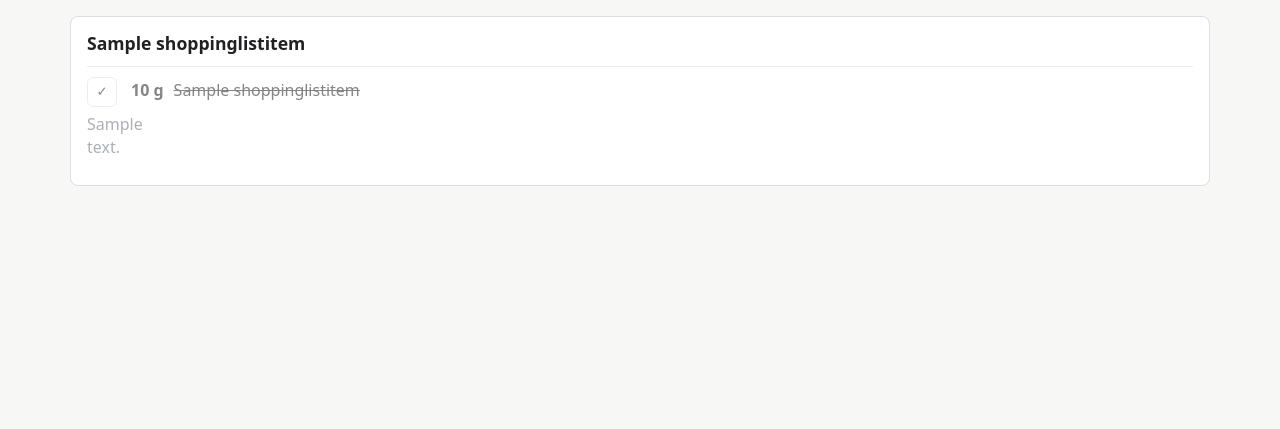
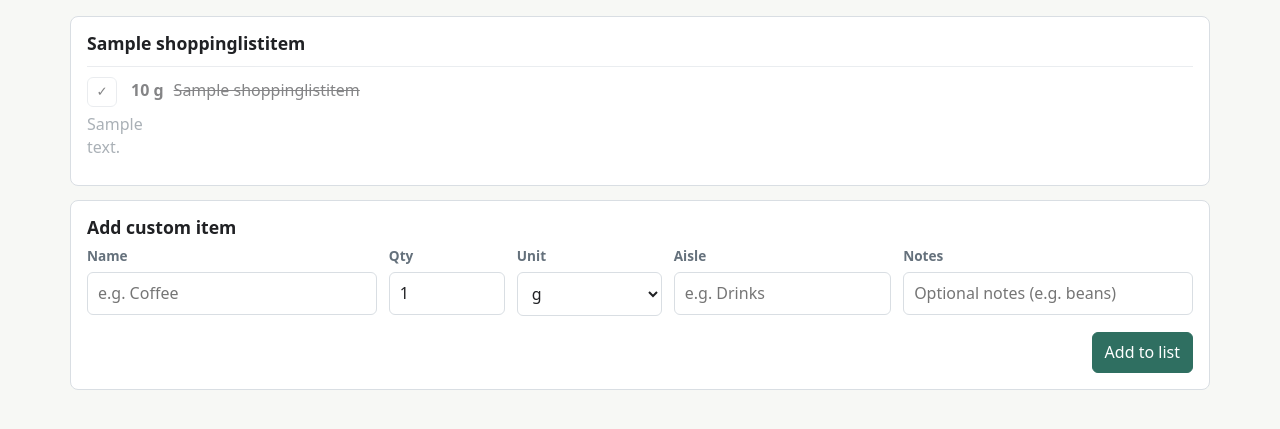
Before and after one commit to bslater509/shelfserve, a Django app: page /shopping/1/ in a window 1280 px wide. Shown: the part 178-607 px from the top of the page. Run offline with Django 4.2, Linux system fonts and the light colour scheme; tables that the repository leaves empty hold one stand-in row (values such as "Sample post").

Commit message:
Implement dynamic autocomplete, AJAX shopping list toggles, and custom shopping items

```diff
--- a/recipe_planner/app/recipes/static/recipes/app.css
+++ b/recipe_planner/app/recipes/static/recipes/app.css
@@ -423,3 +423,56 @@ textarea {
   color: var(--accent);
   border-color: var(--accent);
 }
+
+/* Custom Item Form */
+.custom-item-form {
+  display: flex;
+  flex-direction: column;
+  gap: 16px;
+  margin-top: 8px;
+}
+
+.custom-item-inputs {
+  display: grid;
+  grid-template-columns: 2fr 0.8fr 1fr 1.5fr 2fr;
+  gap: 12px;
+}
+
+.form-group {
+  display: flex;
+  flex-direction: column;
+  gap: 6px;
+}
+
+.form-group label {
+  font-size: 0.85rem;
+  font-weight: 650;
+  color: var(--muted);
+}
+
+.custom-item-actions {
+  display: flex;
+  justify-content: flex-end;
+}
+
+/* Toast error notification */
+.toast-error {
+  animation: fadeInDown 0.3s ease-out;
+}
+
+@keyframes fadeInDown {
+  from {
+    opacity: 0;
+    transform: translate(-50%, -20px);
+  }
+  to {
+    opacity: 1;
+    transform: translate(-50%, 0);
+  }
+}
+
+@media (max-width: 760px) {
+  .custom-item-inputs {
+    grid-template-columns: 1fr;
+  }
+}
--- a/recipe_planner/app/recipes/templates/recipes/shopping_list_detail.html
+++ b/recipe_planner/app/recipes/templates/recipes/shopping_list_detail.html
@@ -9,6 +9,8 @@
   </div>
   <a class="button" href="{% url 'planner' %}?week={{ shopping_list.week_start|date:'Y-m-d' }}">Planner</a>
 </section>
+
+<div id="ajax-toast" class="message error toast-error" style="display: none; position: fixed; top: 20px; left: 50%; transform: translateX(-50%); z-index: 1000; box-shadow: 0 4px 12px rgba(0,0,0,0.15);"></div>
 
 {% for section, items in grouped_items %}
   <section class="panel shopping-section">
@@ -30,4 +32,122 @@
 {% empty %}
   <p class="empty">No items on this list.</p>
 {% endfor %}
+
+<section class="panel shopping-section">
+  <h2>Add custom item</h2>
+  <form method="post" action="{% url 'add_shopping_item' shopping_list.pk %}" class="custom-item-form">
+    {% csrf_token %}
+    <div class="custom-item-inputs">
+      <div class="form-group">
+        <label for="custom_name">Name</label>
+        <input id="custom_name" name="ingredient_name" required placeholder="e.g. Coffee" list="ingredient-names-datalist">
+      </div>
+      <div class="form-group small">
+        <label for="custom_qty">Qty</label>
+        <input id="custom_qty" name="quantity" type="number" min="0.01" step="0.01" value="1" required>
+      </div>
+      <div class="form-group medium">
+        <label for="custom_unit">Unit</label>
+        <select id="custom_unit" name="unit">
+          {% for value,label in units %}
+            <option value="{{ value }}">{{ label }}</option>
+          {% endfor %}
+        </select>
+      </div>
+      <div class="form-group">
+        <label for="custom_category">Aisle</label>
+        <input id="custom_category" name="section_name" placeholder="e.g. Drinks" list="ingredient-categories-datalist">
+      </div>
+      <div class="form-group notes">
+        <label for="custom_notes">Notes</label>
+        <input id="custom_notes" name="notes" placeholder="Optional notes (e.g. beans)">
+      </div>
+    </div>
+    <div class="custom-item-actions">
+      <button class="button primary" type="submit">Add to list</button>
+    </div>
+  </form>
+</section>
+
+<datalist id="ingredient-names-datalist">
+  {% for suggested_ingredient in suggested_ingredients %}
+    <option value="{{ suggested_ingredient }}">
+  {% endfor %}
+</datalist>
+
+<datalist id="ingredient-categories-datalist">
+  {% for suggested_category in suggested_categories %}
+    <option value="{{ suggested_category }}">
+  {% endfor %}
+</datalist>
+
+<script>
+  document.addEventListener("DOMContentLoaded", () => {
+    const listContainer = document.body;
+    const toast = document.getElementById("ajax-toast");
+    let toastTimeout;
+
+    function showToast(message) {
+      toast.textContent = message || "Failed to update item status. Please try again.";
+      toast.style.display = "block";
+      clearTimeout(toastTimeout);
+      toastTimeout = setTimeout(() => {
+        toast.style.display = "none";
+      }, 4500);
+    }
+
+    listContainer.addEventListener("submit", (event) => {
+      const form = event.target;
+      if (!form.action || !form.action.includes("/toggle/")) {
+        return;
+      }
+
+      event.preventDefault();
+
+      const button = form.querySelector(".check-button");
+      const li = form.closest("li");
+      const isChecked = li.classList.contains("checked");
+
+      // Optimistic UI update
+      li.classList.toggle("checked");
+      button.innerHTML = isChecked ? "" : "&#10003;";
+
+      const csrfToken = form.querySelector("[name=csrfmiddlewaretoken]").value;
+      fetch(form.action, {
+        method: "POST",
+        headers: {
+          "X-CSRFToken": csrfToken,
+          "X-Requested-With": "XMLHttpRequest",
+          "Accept": "application/json"
+        }
+      })
+      .then(response => {
+        if (!response.ok) {
+          throw new Error("HTTP error " + response.status);
+        }
+        return response.json();
+      })
+      .then(data => {
+        if (data.checked) {
+          li.classList.add("checked");
+          button.innerHTML = "&#10003;";
+        } else {
+          li.classList.remove("checked");
+          button.innerHTML = "";
+        }
+      })
+      .catch(error => {
+        console.error("AJAX toggle failed:", error);
+        showToast("Network error: failed to update item status.");
+        if (isChecked) {
+          li.classList.add("checked");
+          button.innerHTML = "&#10003;";
+        } else {
+          li.classList.remove("checked");
+          button.innerHTML = "";
+        }
+      });
+    });
+  });
+</script>
 {% endblock %}
--- a/recipe_planner/app/recipes/urls.py
+++ b/recipe_planner/app/recipes/urls.py
@@ -12,6 +12,7 @@ urlpatterns = [
     path("planner/", views.planner, name="planner"),
     path("shopping/generate/", views.generate_shopping_list, name="generate_shopping_list"),
     path("shopping/<int:pk>/", views.shopping_list_detail, name="shopping_list_detail"),
+    path("shopping/<int:pk>/add-item/", views.add_shopping_item, name="add_shopping_item"),
     path("shopping/items/<int:pk>/toggle/", views.toggle_shopping_item, name="toggle_shopping_item"),
     path("supermarkets/", views.supermarket_list, name="supermarket_list"),
     path("supermarkets/<int:pk>/", views.supermarket_detail, name="supermarket_detail"),
--- a/recipe_planner/app/recipes/views.py
+++ b/recipe_planner/app/recipes/views.py
@@ -4,7 +4,7 @@ from decimal import Decimal, InvalidOperation
 from django.contrib import messages
 from django.db import transaction
 from django.db.models import Q
-from django.http import HttpResponseBadRequest, HttpResponseRedirect
+from django.http import HttpResponseBadRequest, HttpResponseRedirect, JsonResponse
 from django.shortcuts import get_object_or_404, redirect, render
 from django.urls import reverse
 from django.views.decorators.http import require_POST
@@ -80,6 +80,8 @@ def recipe_edit(request, pk=None):
             form.fields["tags_text"].initial = ", ".join(recipe.tags.values_list("name", flat=True))
 
     ingredients = list(recipe.ingredients.select_related("ingredient")) if recipe else []
+    suggested_ingredients = list(Ingredient.objects.values_list("name", flat=True).distinct().order_by("name"))
+    suggested_categories = list(Ingredient.objects.exclude(category="").values_list("category", flat=True).distinct().order_by("category"))
     return render(
         request,
         "recipes/recipe_form.html",
@@ -88,6 +90,8 @@ def recipe_edit(request, pk=None):
             "recipe": recipe,
             "ingredients": ingredients,
             "units": Unit.choices,
+            "suggested_ingredients": suggested_ingredients,
+            "suggested_categories": suggested_categories,
         },
     )
 
@@ -166,10 +170,24 @@ def shopping_list_detail(request, pk):
             current_section = item.section_name
             grouped_items.append((current_section, []))
         grouped_items[-1][1].append(item)
+
+    suggested_ingredients = list(Ingredient.objects.values_list("name", flat=True).distinct().order_by("name"))
+    # Suggest supermarket-specific sections if any exist
+    supermarket_sections = list(shopping_list.supermarket.sections.values_list("name", flat=True).order_by("order", "name"))
+    # Merge with general ingredient categories
+    ingredient_categories = list(Ingredient.objects.exclude(category="").values_list("category", flat=True).distinct())
+    suggested_categories = sorted(list(set(supermarket_sections + ingredient_categories)))
+
     return render(
         request,
         "recipes/shopping_list_detail.html",
-        {"shopping_list": shopping_list, "grouped_items": grouped_items},
+        {
+            "shopping_list": shopping_list,
+            "grouped_items": grouped_items,
+            "units": Unit.choices,
+            "suggested_ingredients": suggested_ingredients,
+            "suggested_categories": suggested_categories,
+        },
     )
 
 
@@ -178,7 +196,51 @@ def toggle_shopping_item(request, pk):
     item = get_object_or_404(ShoppingListItem, pk=pk)
     item.checked = not item.checked
     item.save(update_fields=["checked"])
+    if request.headers.get("x-requested-with") == "XMLHttpRequest" or "application/json" in request.headers.get("Accept", ""):
+        return JsonResponse({"id": item.pk, "checked": item.checked})
     return HttpResponseRedirect(request.META.get("HTTP_REFERER", reverse("shopping_list_detail", args=[item.shopping_list_id])))
+
+
+@require_POST
+def add_shopping_item(request, pk):
+    shopping_list = get_object_or_404(ShoppingList, pk=pk)
+    ingredient_name = normalise_name(request.POST.get("ingredient_name", ""))
+    if not ingredient_name:
+        messages.error(request, "Ingredient name is required.")
+        return redirect("shopping_list_detail", pk=pk)
+
+    quantity_str = request.POST.get("quantity", "1")
+    try:
+        quantity = Decimal(quantity_str)
+    except (InvalidOperation, ValueError):
+        quantity = Decimal("1")
+
+    unit = request.POST.get("unit", Unit.ITEM)
+    if unit not in Unit.values:
+        unit = Unit.ITEM
+
+    section_name = normalise_name(request.POST.get("section_name", "Uncategorised")) or "Uncategorised"
+
+    # Find section order
+    supermarket = shopping_list.supermarket
+    section = SupermarketSection.objects.filter(
+        supermarket=supermarket,
+        name__iexact=section_name
+    ).first()
+
+    section_order = section.order if section else 9999
+
+    ShoppingListItem.objects.create(
+        shopping_list=shopping_list,
+        ingredient_name=ingredient_name,
+        quantity=quantity,
+        unit=unit,
+        section_name=section_name,
+        section_order=section_order,
+        notes=request.POST.get("notes", "").strip()
+    )
+    messages.success(request, f"Added {ingredient_name} to shopping list.")
+    return redirect("shopping_list_detail", pk=pk)
 
 
 def supermarket_list(request):
--- a/recipe_planner/config.yaml
+++ b/recipe_planner/config.yaml
@@ -1,5 +1,5 @@
 name: ShelfServe
-version: "0.1.11"
+version: "0.1.12"
 slug: shelfserve
 description: Recipe storage, meal planning, and supermarket-sorted shopping lists.
 url: https://github.com/bslater509/shelfserve
```
Also changed, not shown: recipe_planner/app/recipes/templates/recipes/recipe_form.html (+18 -6 lines), recipe_planner/app/recipes/tests.py (+64 -0 lines), .codex-remote-attachments/019e93fa-d26e-7001-aaaa-c856d3d658a3/e36fd1ec-31b2-4ce7-a9a9-e3f1b59b6a3d/1-Photo-1.jpg (added), recipe_planner/CHANGELOG.md.
